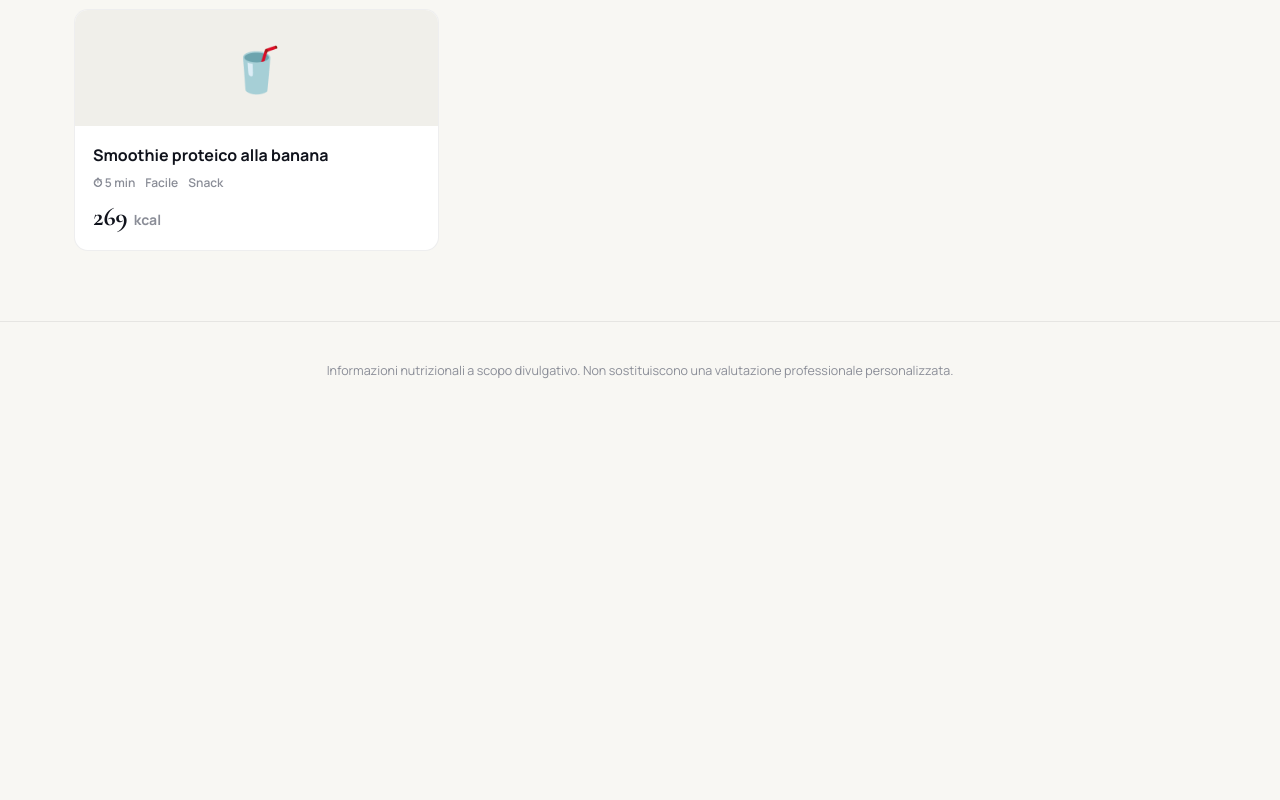
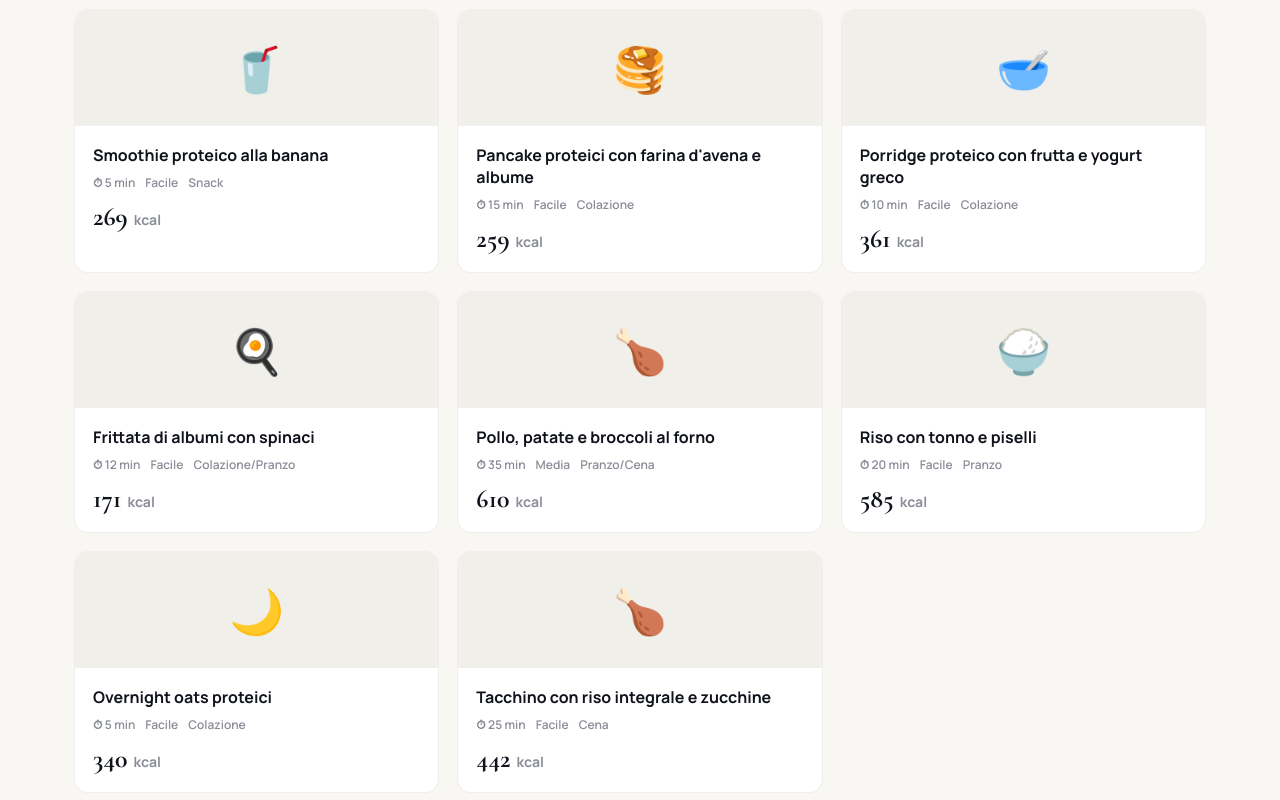
Before and after one commit to davidepalu94/gustoscopio, a React (Vite) app in the folder gustoscopio/: page /ricette in a window 1280 px wide. Shown: the part 1580-2380 px from the top of the page. Before the commit the page ends 1999 px from the top, so only its background shows below. Built offline with nearby package versions, Linux system fonts and the light colour scheme.

Commit message:
Add files via upload

```diff
--- a/gustoscopio/src/recipes.js
+++ b/gustoscopio/src/recipes.js
@@ -291,6 +291,159 @@ export const RECIPES = [
       'Servi subito.',
     ],
   },
+  {
+    id: 'pancake-avena-albume',
+    name: 'Pancake proteici con farina d\'avena e albume',
+    emoji: '🥞',
+    description: 'Colazione o post-allenamento, ricca di proteine e senza zuccheri aggiunti.',
+    category: 'Colazione',
+    tags: ['proteico', 'veloce'],
+    time: 15,
+    difficulty: 'Facile',
+    baseServings: 1,
+    ingredients: [
+      { foodId: 'avena', grams: 40 },
+      { foodId: 'albume', grams: 120 },
+      { foodId: 'banana', grams: 50 },
+    ],
+    steps: [
+      'Frulla l\'avena fino a ottenere una farina fine.',
+      'Schiaccia la banana e uniscila alla farina d\'avena e all\'albume, mescolando fino a ottenere un composto omogeneo.',
+      'Cuoci piccole porzioni di composto in una padella antiaderente calda, 2-3 minuti per lato.',
+    ],
+  },
+  {
+    id: 'porridge-proteico-frutta-yogurt',
+    name: 'Porridge proteico con frutta e yogurt greco',
+    emoji: '🥣',
+    description: 'Avena cotta nel latte proteico, completata con yogurt greco e frutta fresca.',
+    category: 'Colazione',
+    tags: ['proteico'],
+    time: 10,
+    difficulty: 'Facile',
+    baseServings: 1,
+    ingredients: [
+      { foodId: 'avena', grams: 50 },
+      { foodId: 'latte-proteico', grams: 200 },
+      { foodId: 'yogurt-greco-0', grams: 80 },
+      { foodId: 'mirtilli', grams: 50 },
+    ],
+    steps: [
+      'Cuoci l\'avena nel latte proteico a fuoco basso per circa 5 minuti, mescolando spesso.',
+      'Versa in una ciotola e lascia intiepidire un paio di minuti.',
+      'Completa con lo yogurt greco e i mirtilli freschi.',
+    ],
+  },
+  {
+    id: 'frittata-albumi-spinaci',
+    name: 'Frittata di albumi con spinaci',
+    emoji: '🍳',
+    description: 'Molte proteine, pochissimi grassi: un classico da palestra.',
+    category: 'Colazione/Pranzo',
+    tags: ['proteico', 'leggero', 'veloce'],
+    time: 12,
+    difficulty: 'Facile',
+    baseServings: 1,
+    ingredients: [
+      { foodId: 'albume', grams: 200 },
+      { foodId: 'spinaci', grams: 100 },
+      { foodId: 'olio', grams: 5 },
+    ],
+    steps: [
+      'Salta velocemente gli spinaci in padella con un filo d\'olio finché non appassiscono.',
+      'Versa gli albumi sopra gli spinaci nella stessa padella.',
+      'Cuoci a fuoco medio-basso, muovendo leggermente i bordi, finché non si rapprendono del tutto.',
+    ],
+  },
+  {
+    id: 'pollo-patate-broccoli-forno',
+    name: 'Pollo, patate e broccoli al forno',
+    emoji: '🍗',
+    description: 'Il pasto da palestra per eccellenza: semplice, prevedibile, efficace.',
+    category: 'Pranzo/Cena',
+    tags: ['proteico'],
+    time: 35,
+    difficulty: 'Media',
+    baseServings: 1,
+    ingredients: [
+      { foodId: 'pollo', grams: 180 },
+      { foodId: 'patate', grams: 200 },
+      { foodId: 'broccoli', grams: 150 },
+      { foodId: 'olio', grams: 10 },
+    ],
+    steps: [
+      'Taglia le patate a tocchetti e disponile su una teglia con un filo d\'olio.',
+      'Cuoci in forno a 200°C per 20 minuti.',
+      'Aggiungi il pollo a pezzi e i broccoli, e continua la cottura per altri 15 minuti.',
+    ],
+  },
+  {
+    id: 'riso-tonno-piselli',
+    name: 'Riso con tonno e piselli',
+    emoji: '🍚',
+    description: 'Pratico da preparare in anticipo, ottimo dopo l\'allenamento.',
+    category: 'Pranzo',
+    tags: ['proteico', 'veloce', 'post-workout'],
+    time: 20,
+    difficulty: 'Facile',
+    baseServings: 1,
+    ingredients: [
+      { foodId: 'riso', grams: 100 },
+      { foodId: 'tonno', grams: 100 },
+      { foodId: 'piselli', grams: 80 },
+      { foodId: 'olio', grams: 5 },
+    ],
+    steps: [
+      'Cuoci il riso in acqua bollente salata.',
+      'Scalda i piselli in padella con un filo d\'olio.',
+      'Scola il riso, unisci il tonno sgocciolato e i piselli, mescola e servi.',
+    ],
+  },
+  {
+    id: 'overnight-oats-proteici',
+    name: 'Overnight oats proteici',
+    emoji: '🌙',
+    description: 'Prepari la sera prima, la mattina è già pronta: perfetta per chi ha poco tempo.',
+    category: 'Colazione',
+    tags: ['proteico', 'veloce'],
+    time: 5,
+    difficulty: 'Facile',
+    baseServings: 1,
+    ingredients: [
+      { foodId: 'avena', grams: 50 },
+      { foodId: 'yogurt-greco-2', grams: 100 },
+      { foodId: 'latte-proteico', grams: 100 },
+      { foodId: 'mirtilli', grams: 50 },
+    ],
+    steps: [
+      'Mescola avena, yogurt greco e latte proteico in un barattolo con coperchio.',
+      'Aggiungi i mirtilli, chiudi e lascia riposare in frigorifero per almeno 6 ore, meglio tutta la notte.',
+      'Al mattino mescola bene prima di mangiare, aggiungendo altro latte se troppo denso.',
+    ],
+  },
+  {
+    id: 'tacchino-riso-integrale-zucchine',
+    name: 'Tacchino con riso integrale e zucchine',
+    emoji: '🍗',
+    description: 'Magro, leggero, facile da preparare in più porzioni per la settimana.',
+    category: 'Cena',
+    tags: ['proteico', 'leggero'],
+    time: 25,
+    difficulty: 'Facile',
+    baseServings: 1,
+    ingredients: [
+      { foodId: 'tacchino', grams: 180 },
+      { foodId: 'riso-integrale', grams: 150 },
+      { foodId: 'zucchine', grams: 150 },
+      { foodId: 'olio', grams: 5 },
+    ],
+    steps: [
+      'Cuoci il riso integrale secondo i tempi indicati sulla confezione.',
+      'Cuoci la fesa di tacchino in padella a fuoco medio, 4-5 minuti per lato.',
+      'Salta le zucchine a rondelle in padella con un filo d\'olio.',
+      'Componi il piatto con riso, tacchino a fette e zucchine.',
+    ],
+  },
 ];
 
 export function calcRecipeTotals(recipe, servings) {
```
Also changed, not shown: 1 other file (tests, documents, lock files or other folders).
